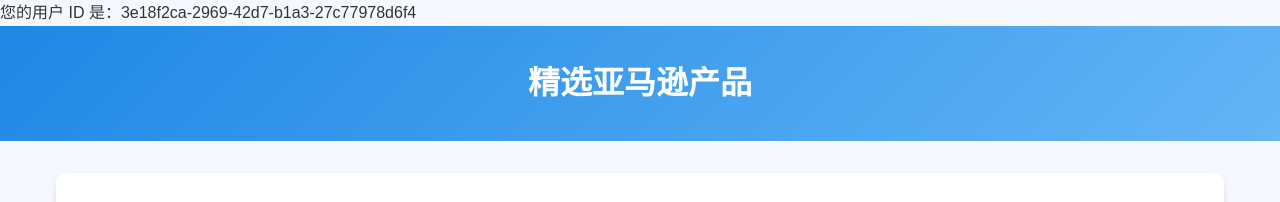
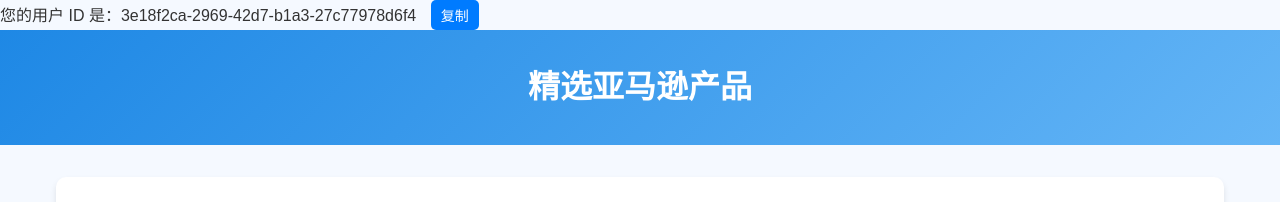
Before and after one commit to tdkoy0428/tdkoy0428.github.io, a plain HTML site: page index.html in a window 1280 px wide. Shown: the top 202 px of the page. Drawn offline with Linux system fonts and the light colour scheme.

Commit message:
Update index.html

```diff
--- a/index.html
+++ b/index.html
@@ -79,8 +79,12 @@
     <link rel="stylesheet" href="styles.css">
 </head>
 <body>
+
   <!-- 添加显示 user_id 的元素 -->
-    <p id="user-id-display">正在加载用户 ID...</p>
+    <p>
+        <span id="user-id-display">正在加载用户 ID...</span>
+        <button id="copy-button">复制</button>
+    </p>
     <header>
         <h1>精选亚马逊产品</h1>
     </header>
```
